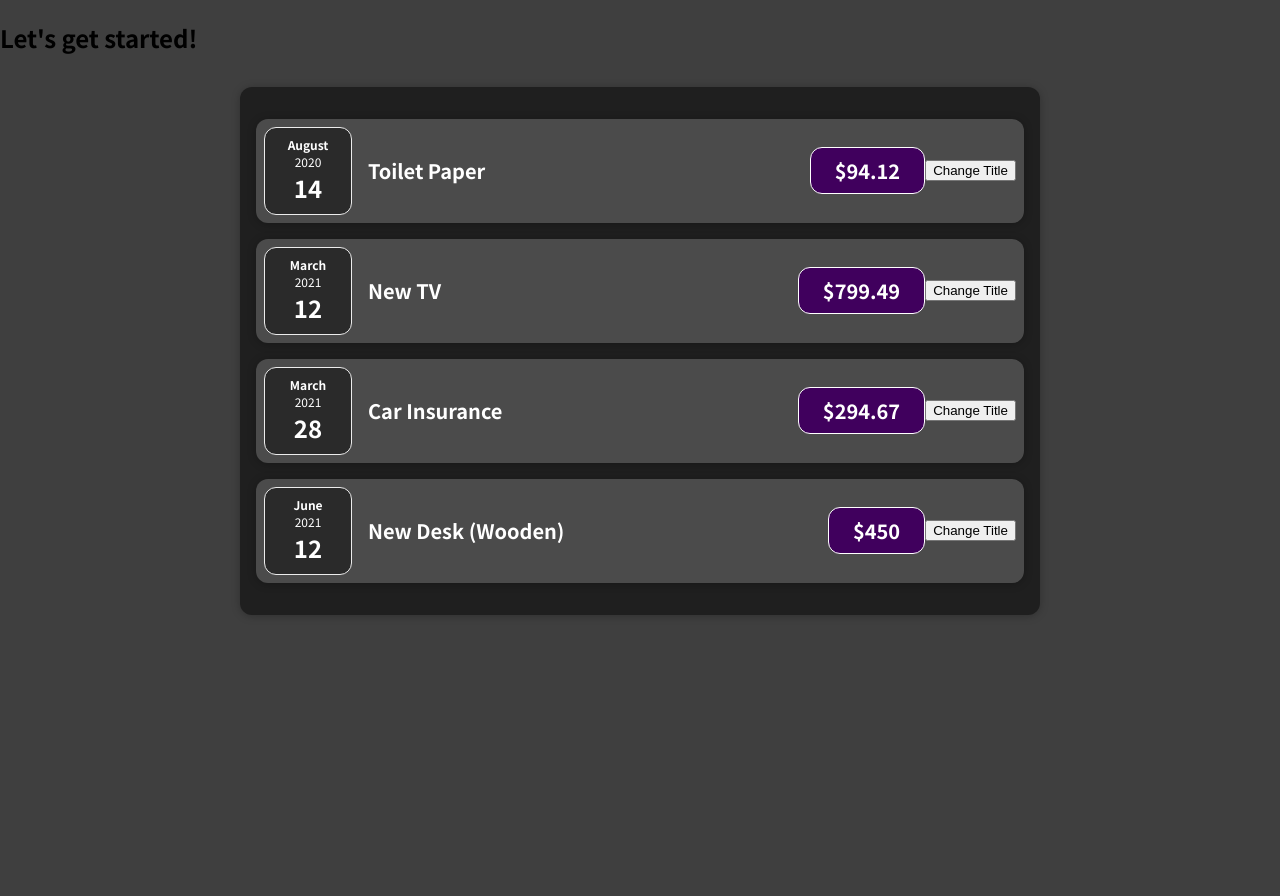
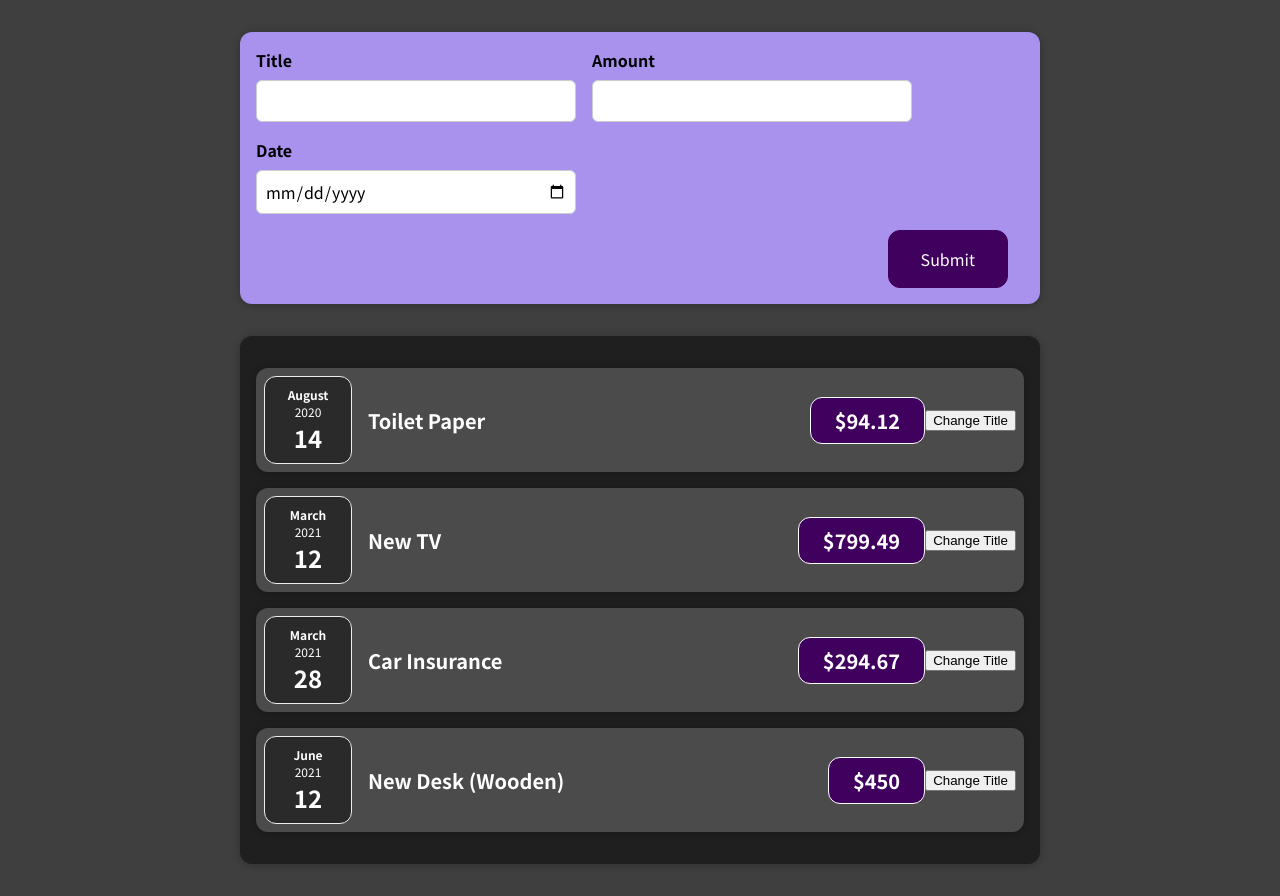
Before and after one commit to jmlongdev/first-react-app, a React (Create React App) app: page / in a window 1280 px wide. Before the commit the page ends 800 px from the top, so only its background shows below. Built offline with nearby package versions, Linux system fonts and the light colour scheme.

Commit message:
added expenseform to take in user input

```diff
--- a/src/App.js
+++ b/src/App.js
@@ -1,4 +1,5 @@
 import Expenses from "./components/Expenses/Expenses";
+import NewExpense from "./components/NewExpense/NewExpense";
 
 const App = () => {
   const expenses = [
@@ -24,7 +25,7 @@
   ];
   return (
     <div>
-      <h2>Let's get started!</h2>
+      <NewExpense />
       <Expenses items={expenses} />
     </div>
   );
--- /dev/null
+++ b/src/components/NewExpense/ExpenseForm.css
@@ -0,0 +1,26 @@
+.new-expense__controls {
+  display: flex;
+  flex-wrap: wrap;
+  gap: 1rem;
+  margin-bottom: 1rem;
+  text-align: left;
+}
+
+.new-expense__control label {
+  font-weight: bold;
+  margin-bottom: 0.5rem;
+  display: block;
+}
+
+.new-expense__control input {
+  font: inherit;
+  padding: 0.5rem;
+  border-radius: 6px;
+  border: 1px solid #ccc;
+  width: 20rem;
+  max-width: 100%;
+}
+
+.new-expense__actions {
+  text-align: right;
+}
--- /dev/null
+++ b/src/components/NewExpense/ExpenseForm.js
@@ -0,0 +1,72 @@
+import React, { useState } from "react";
+import "./ExpenseForm.css";
+
+const ExpenseForm = () => {
+  const [enteredTitle, setEnteredTitle] = useState("");
+  const [enteredAmount, setEnteredAmount] = useState("");
+  const [enteredDate, setEnteredDate] = useState("");
+  // const [userInput, setUserInput] = useState({
+  //   enteredTitle: "",
+  //   enteredAmount: "",
+  //   enteredDate: "",
+  // });
+
+  const titleChangeHandler = (event) => {
+    setEnteredTitle(event.target.value);
+    // setUserInput({
+    //   ...userInput,
+    //   enteredTitle: event.target.value,
+    // });
+    // setUserInput((prevState) => {
+    //   return { ...prevState, enteredTitle: event.target.value };
+    // });
+  };
+  const amountChangeHandler = (event) => {
+    setEnteredAmount(event.target.value);
+    // setUserInput({
+    //   ...userInput,
+    //   enteredAmount: event.target.value,
+    // });
+  };
+  const dateChangeHandler = (event) => {
+    setEnteredDate(event.target.value);
+    // setUserInput({
+    //   ...userInput,
+    //   enteredDate: event.target.value,
+    // });
+  };
+
+  return (
+    <form className="">
+      <div className="new-expense__controls">
+        <div className="new-expense__control">
+          <label>Title</label>
+          <input type="text" onChange={titleChangeHandler} />
+        </div>
+        <div className="new-expense__control">
+          <label>Amount</label>
+          <input
+            type="number"
+            onChange={amountChangeHandler}
+            min="0.01"
+            step="0.01"
+          />
+        </div>
+        <div className="new-expense__control">
+          <label>Date</label>
+          <input
+            type="date"
+            onChange={dateChangeHandler}
+            min="2019-01-01"
+            max="2022-12-31"
+          />
+        </div>
+      </div>
+      <div className="new-expense__actions">
+        <button>Submit</button>
+      </div>
+    </form>
+  );
+};
+
+export default ExpenseForm;
--- /dev/null
+++ b/src/components/NewExpense/NewExpense.css
@@ -0,0 +1,38 @@
+.new-expense {
+  background-color: #a892ee;
+  padding: 1rem;
+  margin: 2rem auto;
+  width: 50rem;
+  max-width: 95%;
+  border-radius: 12px;
+  text-align: center;
+  box-shadow: 0 1px 8px rgba(0, 0, 0, 0.25);
+}
+
+.new-expense button {
+  font: inherit;
+  cursor: pointer;
+  padding: 1rem 2rem;
+  border: 1px solid #40005d;
+  background-color: #40005d;
+  color: white;
+  border-radius: 12px;
+  margin-right: 1rem;
+}
+
+.new-expense button:hover,
+.new-expense button:active {
+  background-color: #510674;
+  border-color: #510674;
+}
+
+.new-expense button.alternative {
+  color: #220131;
+  border-color: transparent;
+  background-color: transparent;
+}
+
+.new-expense button.alternative:hover,
+.new-expense button.alternative:active {
+  background-color: #ddb3f8;
+}
--- /dev/null
+++ b/src/components/NewExpense/NewExpense.js
@@ -0,0 +1,13 @@
+import React from "react";
+import "./NewExpense.css";
+import ExpenseForm from "./ExpenseForm";
+
+const NewExpense = () => {
+  return (
+    <div className="new-expense">
+      <ExpenseForm />
+    </div>
+  );
+};
+
+export default NewExpense;
```
